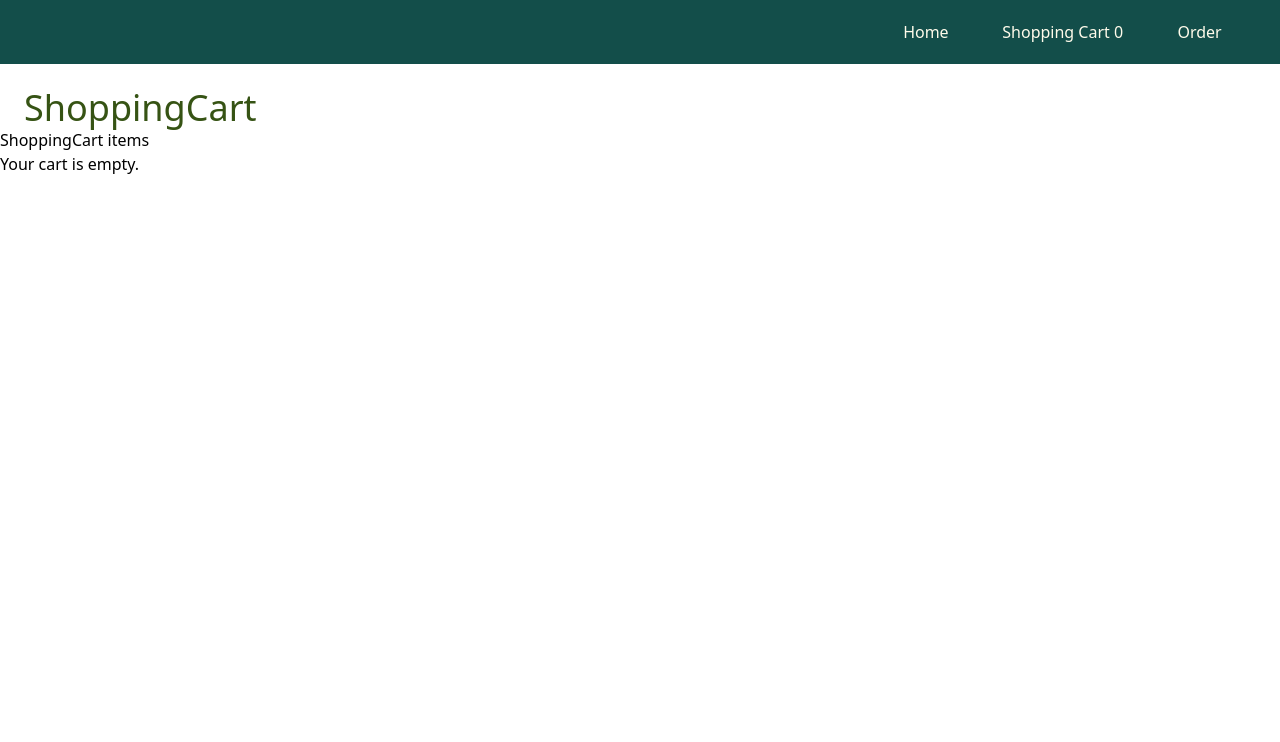
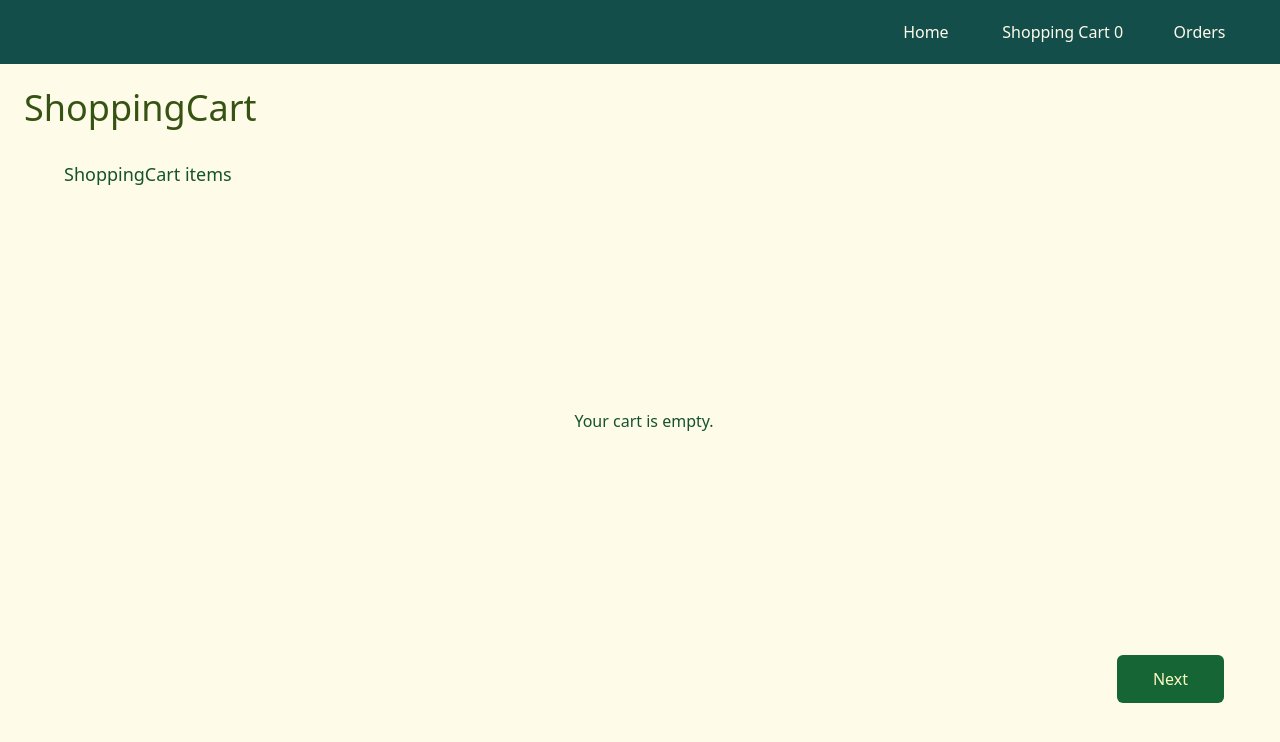
Before and after one commit to zainabalazzawi/React-task, a Next.js app in the folder front/: page /shopping-cart in a window 1280 px wide. Shown: the top 742 px of the page. Built offline with nearby package versions, Linux system fonts and the light colour scheme.

Commit message:
Add css to ShoppingCart

```diff
--- a/front/components/FormFields/FormFields.js
+++ b/front/components/FormFields/FormFields.js
@@ -3,7 +3,7 @@ import React from "react";
 const FormFields = () => {
   return (
     <div>
-      <form>
+      <form className="inline-grid grid-rows-4 gap-4 ">
         <input placeholder="FirstName" />
         <input placeholder="SurName" />
         <input placeholder="City" />
--- a/front/components/Navigation/Navigation.js
+++ b/front/components/Navigation/Navigation.js
@@ -16,7 +16,7 @@ const Navigation = () => {
         </li>
 
         <li>
-          <Link href="order"> Order</Link>
+          <Link href="orders"> Orders</Link>
         </li>
       </ul>
     </div>
--- a/front/pages/order.js
+++ b/front/pages/orders.js
@@ -1,13 +1,13 @@
 import Header from "../components/Header/Header";
 import FormFields from "../components/FormFields/FormFields";
 
-export default function Order() {
+export default function Orders() {
   return (
     <div className="">
-      <Header title="Order" />
+      <Header title="Orders" />
 
       <main>
-        Order
+        Orders
         <FormFields />
       </main>
     </div>
--- a/front/pages/shopping-cart.js
+++ b/front/pages/shopping-cart.js
@@ -7,35 +7,47 @@ export default function ShoppingCart() {
     state: { cart },
     removeItem,
     isEmpty,
-    setState,
-    state,
   } = useStateContext();
 
-  useEffect(() => {
-    localStorage.setItem("state", JSON.stringify(state));
-  }, [state]);
+  return (
+    <div className="bg-yellow-50">
+      <Header title="ShoppingCart" />
+      <main className="inline-grid grid-rows-[0fr,0.7fr,0fr] gap-2 p-8  pl-10 w-full justify-items-center h-screen">
+        <div className="text-lg pl-6 justify-self-start text-green-900">
+          ShoppingCart items
+        </div>
 
-  useEffect(() => {
-    const state = JSON.parse(localStorage.getItem("state"));
-    if (state) {
-      setState(state);
-    }
-  }, []);
-  return (
-    <div>
-      <Header title="ShoppingCart" />
-      <main>ShoppingCart items</main>
-      {isEmpty && <div> Your cart is empty.</div>}
-      {!isEmpty && (
-        <div>
-          {Object.entries(cart).map(([id, amount]) => (
-            <div key={id}>
-              id: {id}, amount: {amount}
-              <button onClick={() => removeItem(id)}>remove</button>
+        <div className="w-full rounded-md inline-grid justify-items-start items-start">
+          {isEmpty && (
+            <div className="justify-self-center self-center text-green-900">
+              {" "}
+              Your cart is empty.
             </div>
-          ))}
+          )}
+          {!isEmpty && (
+            <div className="inline-grid grid-cols-1 gap-4 pl-4 ">
+              {Object.entries(cart).map(([id, amount]) => (
+                <div
+                  key={id}
+                  className="bg-lime-800 text-green-100 p-4 rounded-md  "
+                >
+                  id: {id}, amount: {amount} {""}
+                  <button
+                    className="bg-yellow-100 px-4 text-lime-800 rounded-md"
+                    onClick={() => removeItem(id)}
+                  >
+                    x
+                  </button>
+                </div>
+              ))}
+            </div>
+          )}
         </div>
-      )}
+
+        <button className="bg-green-800 text-yellow-100 py-3 px-9 justify-self-end rounded-md mr-6">
+          Next
+        </button>
+      </main>
     </div>
   );
 }
--- a/front/state/index.js
+++ b/front/state/index.js
@@ -1,4 +1,4 @@
-import { createContext, useContext, useState } from "react";
+import { createContext, useContext, useEffect, useState } from "react";
 
 const Context = createContext();
 
@@ -56,6 +56,19 @@ export function StateProvider({ children }) {
     return acc + current;
   }, 0);
 
+  useEffect(() => {
+    localStorage.setItem("state", JSON.stringify(state));
+    // console.log(state);
+  }, [state]);
+
+  useEffect(() => {
+    const cartState = JSON.parse(localStorage.getItem("state"));
+    if (cartState) {
+      setState(cartState);
+    }
+    console.log(cartState);
+  }, []);
+
   return (
     <Context.Provider
       value={{
@@ -67,7 +80,6 @@ export function StateProvider({ children }) {
         removeItem,
         clearItems,
         hasItem,
-        setState,
       }}
     >
       {children}
```
